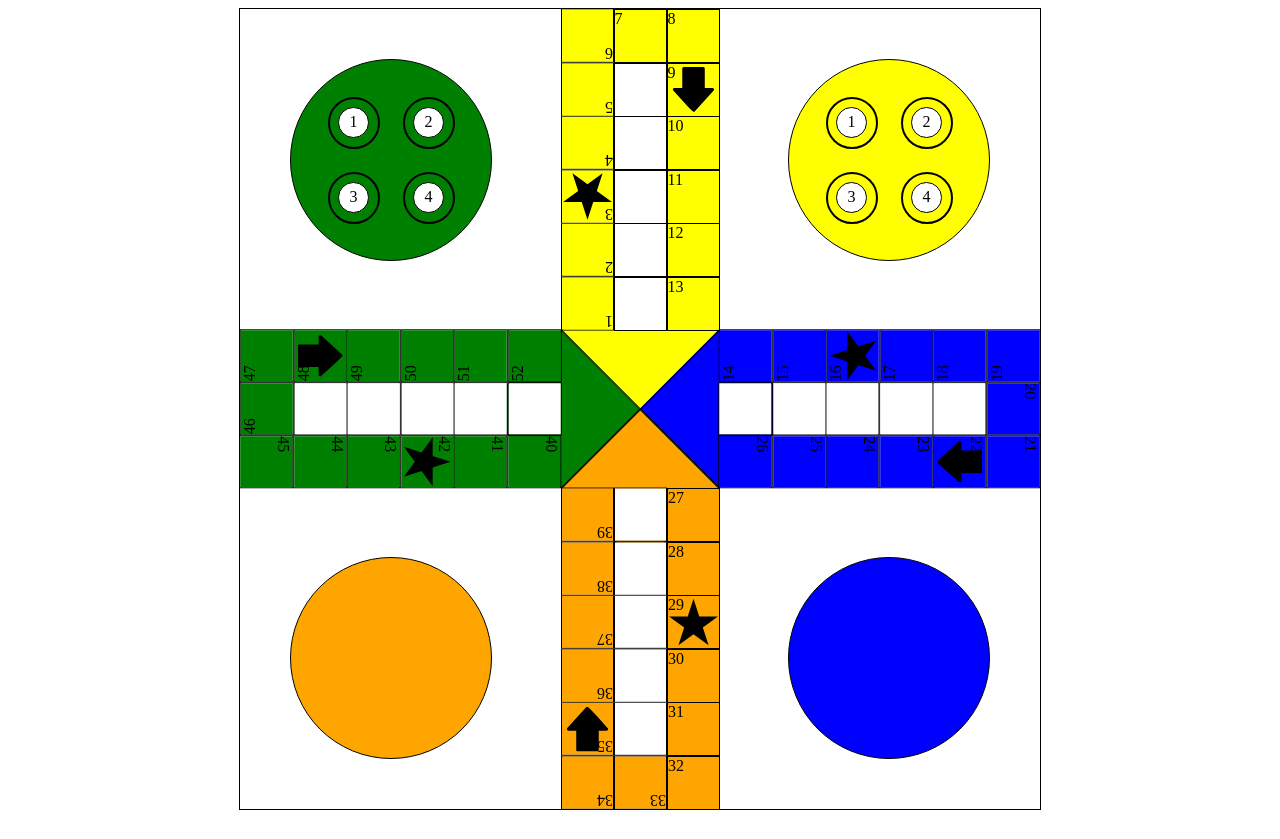
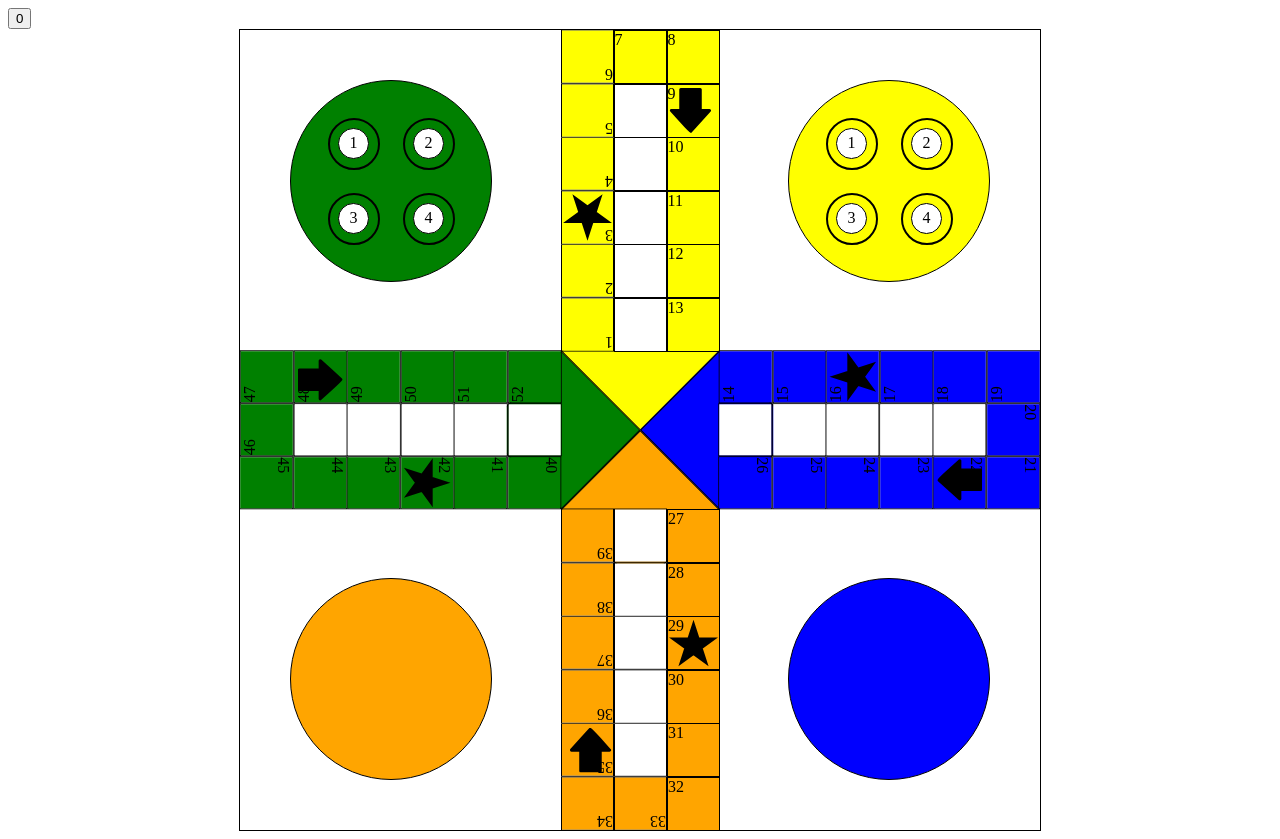
Before and after one commit to GustavoSouzinas/LUDOREMAKE, an Angular app: page / in a window 1280 px wide. Before the commit the page ends 818 px from the top, so only its background shows below. Built offline with nearby package versions, Linux system fonts and the light colour scheme.

Commit message:
Test logic for sigle piece working

```diff
--- a/src/app/app.component.html
+++ b/src/app/app.component.html
@@ -1,4 +1,4 @@
-
+    <button (click)="RollDice()" >{{dice_result}}</button>
    <div class="board test-grid">
 
         <app-circle-pieces [color]="player1_Color" [circle_pieces]="player1_pieces" class="top left" style="position: absolute;"></app-circle-pieces>
--- a/src/app/app.component.ts
+++ b/src/app/app.component.ts
@@ -16,11 +16,14 @@ export class AppComponent implements OnInit{
   player1_pieces: single_piece[]=[]
   player2_pieces: single_piece[]=[]
 
+  dice_result: number = 0;
+
+
+
   ngOnInit(): void {
     this.Player1_pieces();
     this.Player2_pieces();
   }
-
 
   Player1_pieces(){
     for(let i=0; i<4; i++){
@@ -28,9 +31,10 @@ export class AppComponent implements OnInit{
       item.id = i
       item.color = "green"
       item.id++
+      item.current_pos = 1000;
+      item.init_pos = 48
       this.player1_pieces.push(item)
     }
-
   }
 
    Player2_pieces(){
@@ -41,9 +45,20 @@ export class AppComponent implements OnInit{
       item.id++
       this.player2_pieces.push(item)
     }
-
   }
 
+  RollDice(){
+   this.dice_result = Math.floor(Math.random()*6) + 1;
+   this.checkDiceResult();
+  }
+
+  checkDiceResult(){
+    if(this.dice_result === 6 && this.player1_pieces[0].current_pos === 1000){
+    this.player1_pieces[0].current_pos = this.player1_pieces[0].init_pos
+    }else if(this.player1_pieces[0].current_pos < 1000){
+     this.player1_pieces[0].current_pos = (this.player1_pieces[0].current_pos + this.dice_result) % 52
+    }
+  }
 
   title = 'LUDOREMAKE';
   player1_Color = "green"
--- a/src/app/single-space/single-space.component.html
+++ b/src/app/single-space/single-space.component.html
@@ -2,7 +2,7 @@
 
      <div style="position: absolute;">{{number}}</div>
 
-     <div class="container" *ngIf="show_arrow" >
+     <div class="container" style="position: absolute;" *ngIf="show_arrow" >
           <img src="assets/Right_simple_arrow_-_black.svg" style="transform: rotate(90deg);" alt="image" width="45" height="45">
      </div>
 
```
